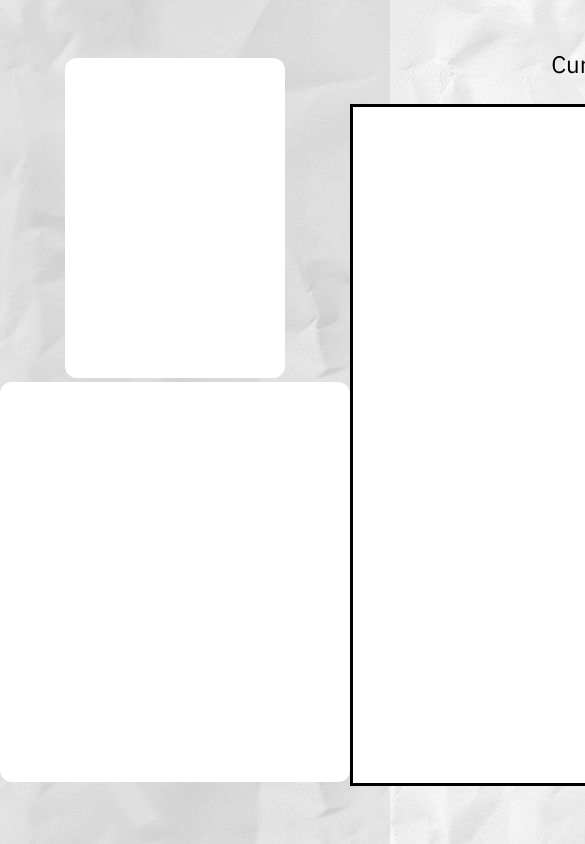
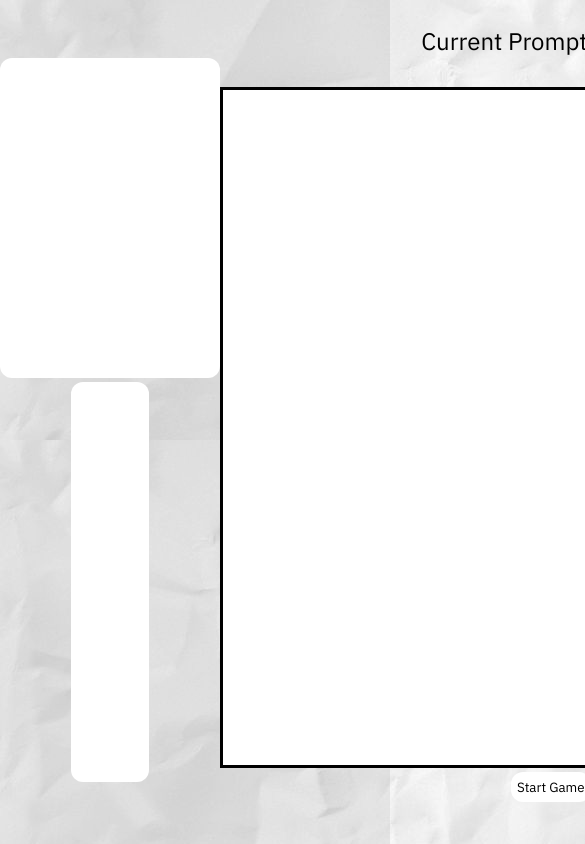
Before and after one commit to maepigeon/Drawing-app, a plain HTML site: page Client/index.html in a window 390 px wide. Shown: the top 844 px of the page, 585 px wide, since content can reach past the window. Drawn offline with nearby package versions, Linux system fonts and the light colour scheme.

Commit message:
added more web responsiveness

```diff
--- a/Client/index.html
+++ b/Client/index.html
@@ -19,9 +19,9 @@
 
                 </div>
             </div>
-            <div id="middle">
+            <div id="middle" style="align-self: stretch;">
                 <div id="prompt-container">
-                    <p style="font-size: x-large;">
+                    <p>
                         Current Prompt: <span id="prompt">[insert prompt here]</span>
                     </p>
                 </div>
--- a/Client/style.css
+++ b/Client/style.css
@@ -29,7 +29,7 @@ body {
 }
 #story-box {
     height: 400px;
-    width: 350px;
+    width: 20vw;
 }
 
 #tools
@@ -134,6 +134,12 @@ canvas {
     border-radius: 12px;
 }
 
+#prompt-container {
+    font-size: x-large;
+    margin: 25px 0px;
+    margin-bottom: 30px;
+}
+
 .icon-button {
     font-size: 1.5em;
 }
```
